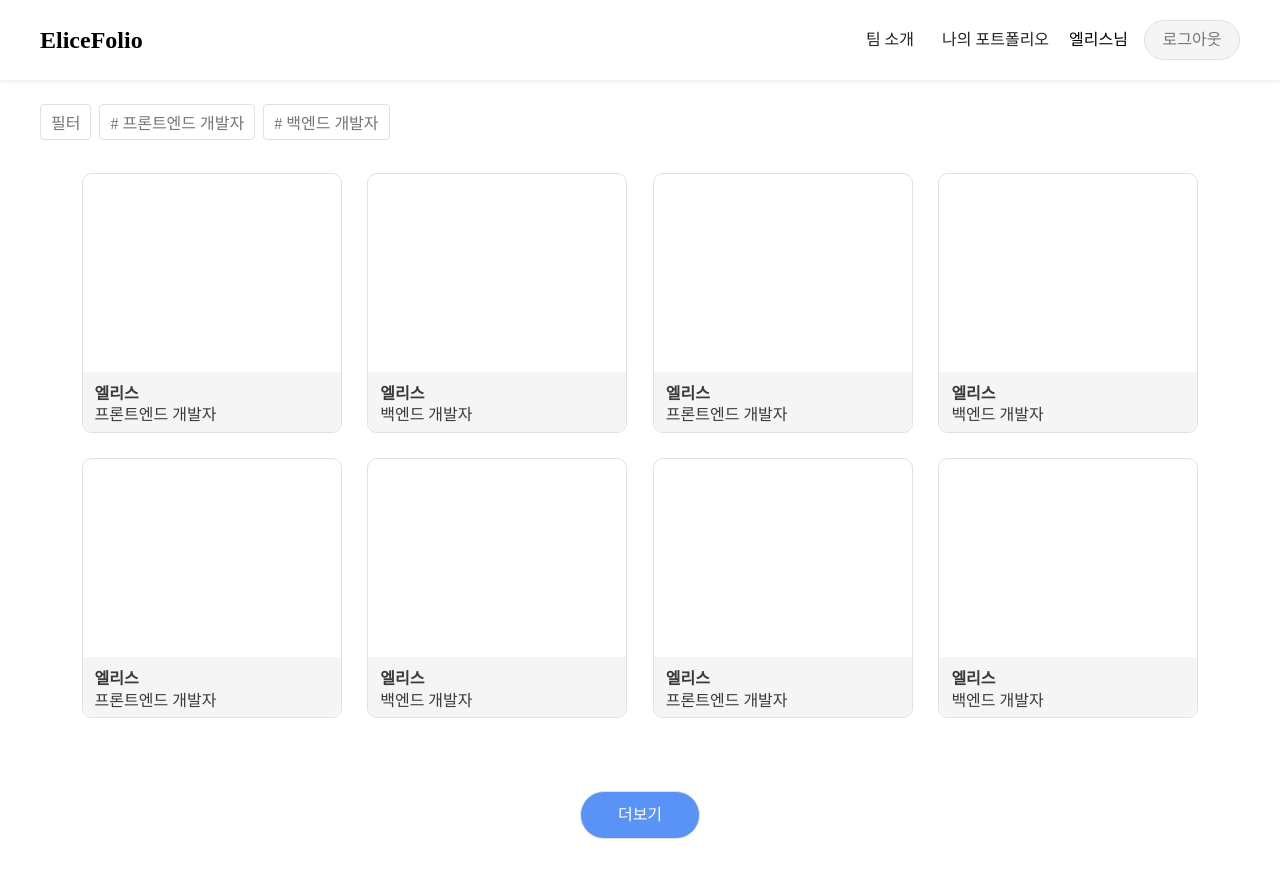
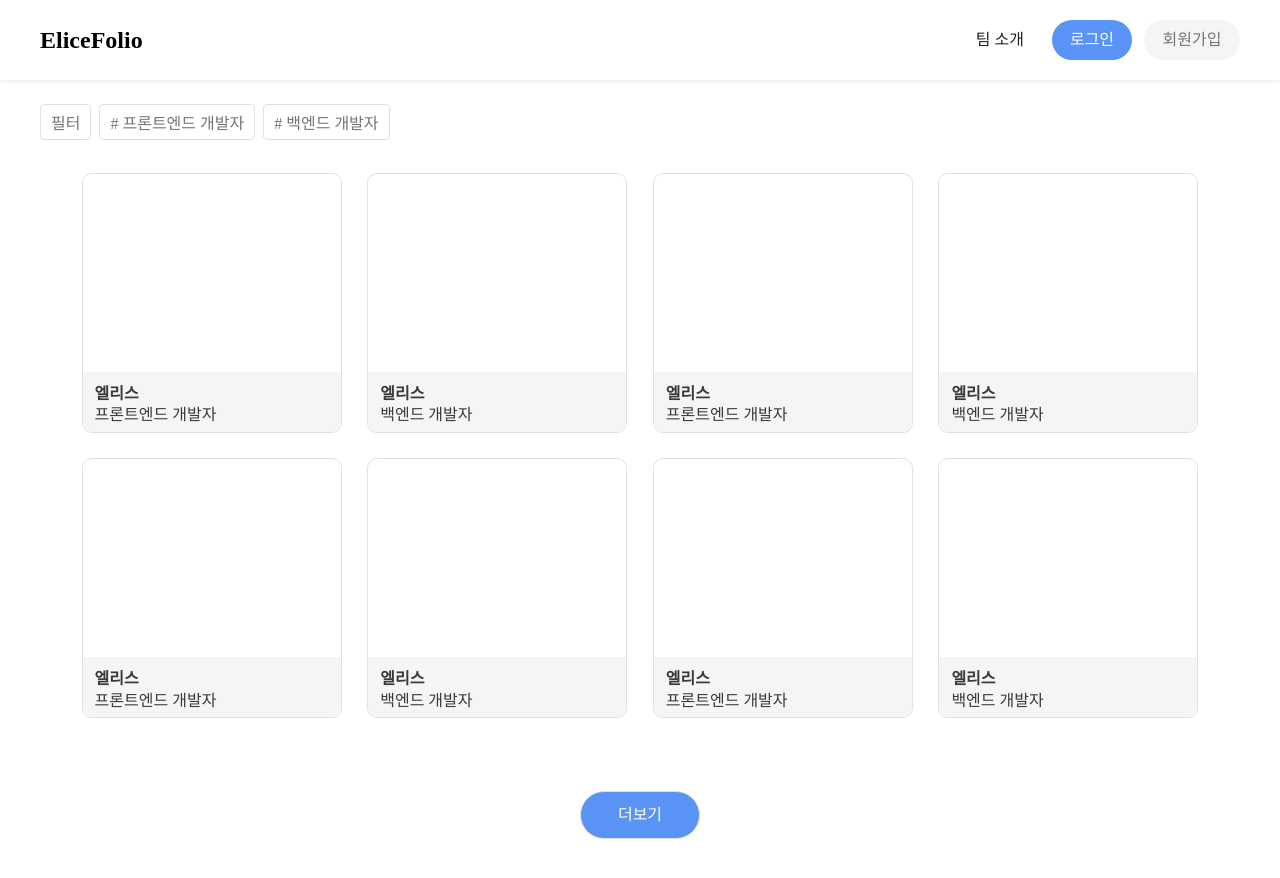
Before and after one commit to kkonieo/ts_shampoo, a React (Create React App) app: page / in a window 1280 px wide. Both pictures are taken after a click on the button "로그아웃". Shown: the top 878 px of the page. Built offline with nearby package versions, Linux system fonts and the light colour scheme.

Commit message:
feat: 메인페이지 hover 시 그림자효과 추가 #18

```diff
--- a/src/components/home/Header.tsx
+++ b/src/components/home/Header.tsx
@@ -2,8 +2,7 @@ import { useState } from 'react';
 import { HeaderView } from './HeaderView';
 
 export const Header = (): JSX.Element => {
-    const [login, setLogin] = useState<boolean>(false);
     const [name, setName] = useState<string>('엘리스');
 
-    return <HeaderView login={login} name={name} />;
+    return <HeaderView name={name} />;
 };
--- a/src/components/home/HeaderView.tsx
+++ b/src/components/home/HeaderView.tsx
@@ -1,3 +1,4 @@
+import { useState } from 'react';
 import { Link } from 'react-router-dom';
 import styled from 'styled-components';
 import { blueButton, defaultButton } from '../../utils/styles/theme';
@@ -53,12 +54,20 @@ const LogoutButton = styled(Button)`
     border: 1px solid ${defaultButton.color.border};
 `;
 
-export const HeaderView = ({ login, name }: { login: boolean; name: string }) => {
+export const HeaderView = ({ name }: { name: string }) => {
+    const [login, setLogin] = useState<boolean>(false);
+
     const Login = () => {
         return (
             <>
                 <ButtonGroupDiv>
-                    <Button>로그인</Button>
+                    <Button
+                        onClick={() => {
+                            setLogin(false);
+                        }}
+                    >
+                        로그인
+                    </Button>
                     <SignupButton>회원가입</SignupButton>
                 </ButtonGroupDiv>
             </>
@@ -69,7 +78,13 @@ export const HeaderView = ({ login, name }: { login: boolean; name: string }) =>
             <>
                 <NavLink to="#">나의 포트폴리오</NavLink>
                 <IdSpan>{name}님</IdSpan>
-                <LogoutButton>로그아웃</LogoutButton>
+                <LogoutButton
+                    onClick={() => {
+                        setLogin(true);
+                    }}
+                >
+                    로그아웃
+                </LogoutButton>
             </>
         );
     };
--- a/src/components/home/portfolioList/PortfolioListView.tsx
+++ b/src/components/home/portfolioList/PortfolioListView.tsx
@@ -70,6 +70,10 @@ const PortfolioLink = styled(Link)`
     flex-direction: column;
     text-decoration: none;
     color: #3a3a3a;
+
+    &:hover {
+        box-shadow: 2px 6px 10px rgb(0, 0, 0, 0.1);
+    }
 `;
 const PortfolioTitleDiv = styled.div`
     width: 100%;
```
